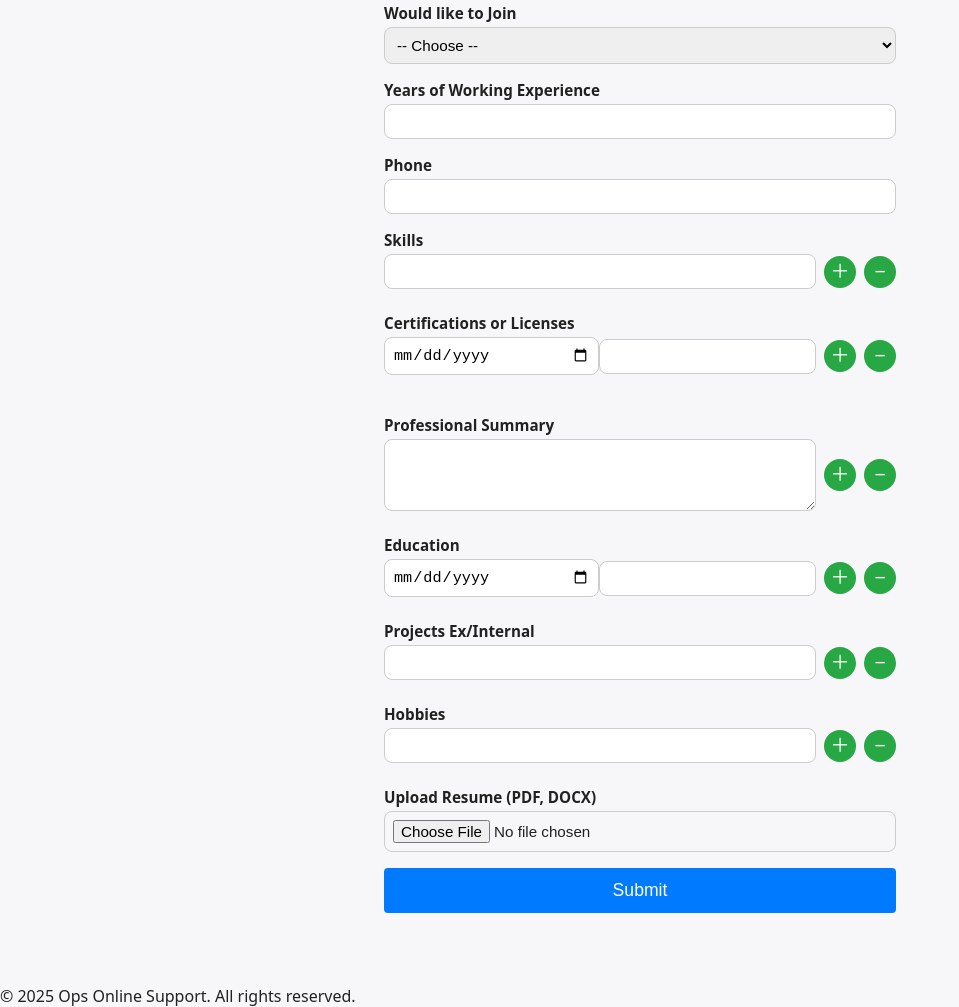
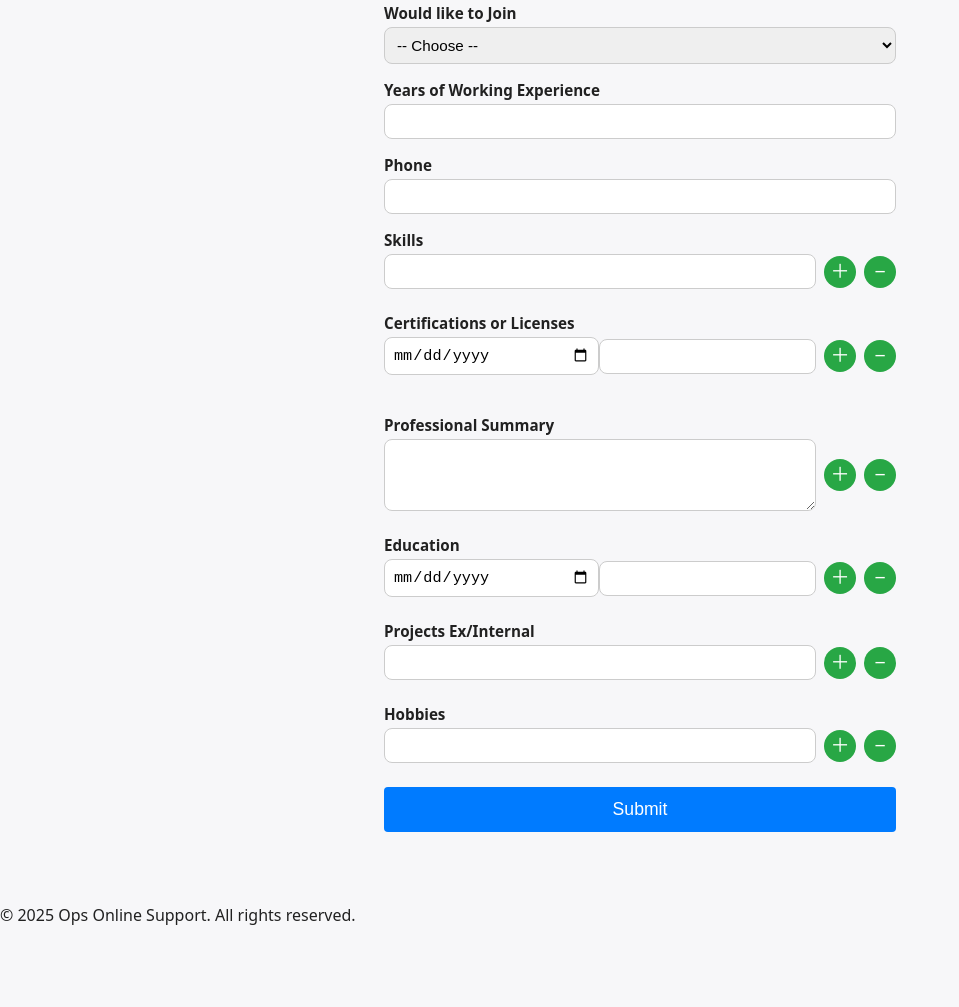
Before and after one commit to uxtq-1/contact, a website built with Vite: page join.html in a window 1280 px wide. Shown: the part 616-1623 px from the top of the page, without its empty margins (0-959 px from the left). After the commit the page ends 1542 px from the top, so only its background shows below. Built offline with nearby package versions, Linux system fonts and the light colour scheme; a small style sheet from the web is missing.

Commit message:
Update join.html

```diff
--- a/join.html
+++ b/join.html
@@ -230,14 +230,6 @@
         </div>
       </div>
 
-      <!-- Resume Upload -->
-      <div class="form-group">
-        <label for="resume-file" data-en="Upload Resume (PDF, DOCX)" data-es="Subir CV (PDF, DOCX)">Upload Resume (PDF, DOCX)</label>
-        <input type="file" id="resume-file" name="resume_file" accept=".pdf,.doc,.docx">
-        <!-- Note: Actual file upload handling is done in JavaScript and requires server-side processing (e.g., pre-signed URLs) -->
-      </div>
-
-
       <!-- Submit Button -->
       <div class="form-group">
         <button type="submit" id="submit-btn" class="submit-btn" data-en="Submit" data-es="Enviar">Submit</button>
```
